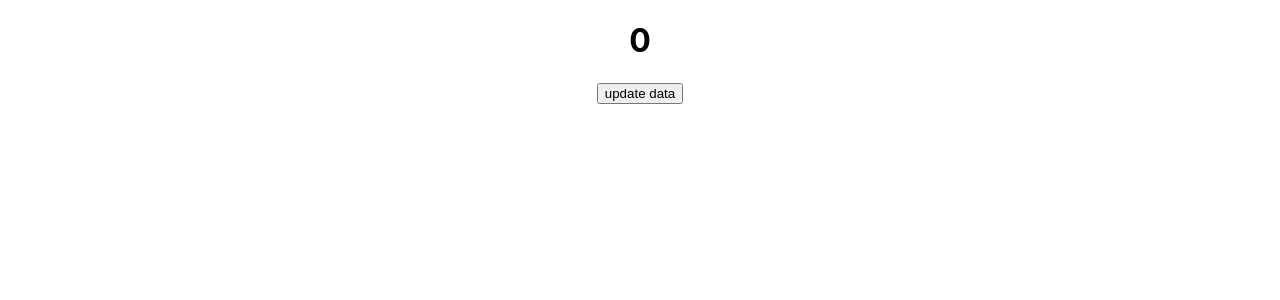
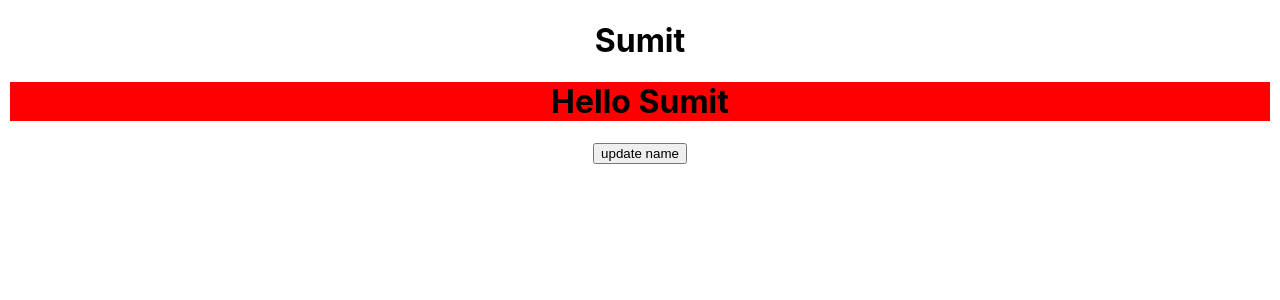
Before and after one commit to j4sumit/reacttopics, a React (Create React App) app: page / in a window 1280 px wide. Shown: the top 300 px of the page. Built offline with nearby package versions, Linux system fonts and the light colour scheme.

Commit message:
props in function componen

```diff
--- a/src/App.js
+++ b/src/App.js
@@ -1,47 +1,17 @@
-import React, { useState } from 'react';
+import React,{useState} from 'react';
 
 import './App.css';
-
+import Student from './Student';
 function App(){
-  const[data, setData] =useState(0);
-  function apple()
-  {
-setData(data+1);
-
-  }
+  const[name, setName]= useState("Sumit");
   return(
-    <div className='App'>
-      <h1>{data}</h1>
-      <button onClick={apple}>update data</button>
-    </div>
-  )
-
+  <div className='App'>
+    <h1>{name}</h1>
+    <Student name={name}/>
+     {/* <Student name={"Sunil"} Email="sunit@gmail.com" other={{address: "mumbai", mobile:"8888888888888"}}/>
+    <Student name={"Sumit"} Email="sumit@gmail.com" other={{address: "patna", mobile: "88888"}}/> */}
+      <button onClick={()=> {setName("Amit")}}>update name</button>
+      </div>
+);
 }
 export default App;
-
-
-// class App extends React.Component
-// {
-
-//   constructor()
-//   {
-//     super()
-//     this.state= {
-//       data:0
-//     }
-//   }
-//   apple()
-//   {
-//     this.setState({data: this.state.data+1});
-//   }
-//   render(){
-//     return(
-//       <div className="App">
-//       <p> {this.state.data}</p>
-//       <button onClick={()=>this.apple()}>update data</button>
-//       </div>
-//     );
-//   }
-// }
-
-// export default App;
--- /dev/null
+++ b/src/Student.js
@@ -0,0 +1,13 @@
+function Student(props)
+{
+    console.log(props.name);
+ return(
+     <div style= {{backgroundColor: "red", margin:10}}>
+         <h1> Hello {props.name}</h1>
+         {/* <h1> Email :{props.Email}</h1>
+         <h2>address:{props.other.address}</h2>
+         <h2>mobile:{props.other.mobile}</h2> */}
+     </div>
+ )
+}
+export default Student;
```
